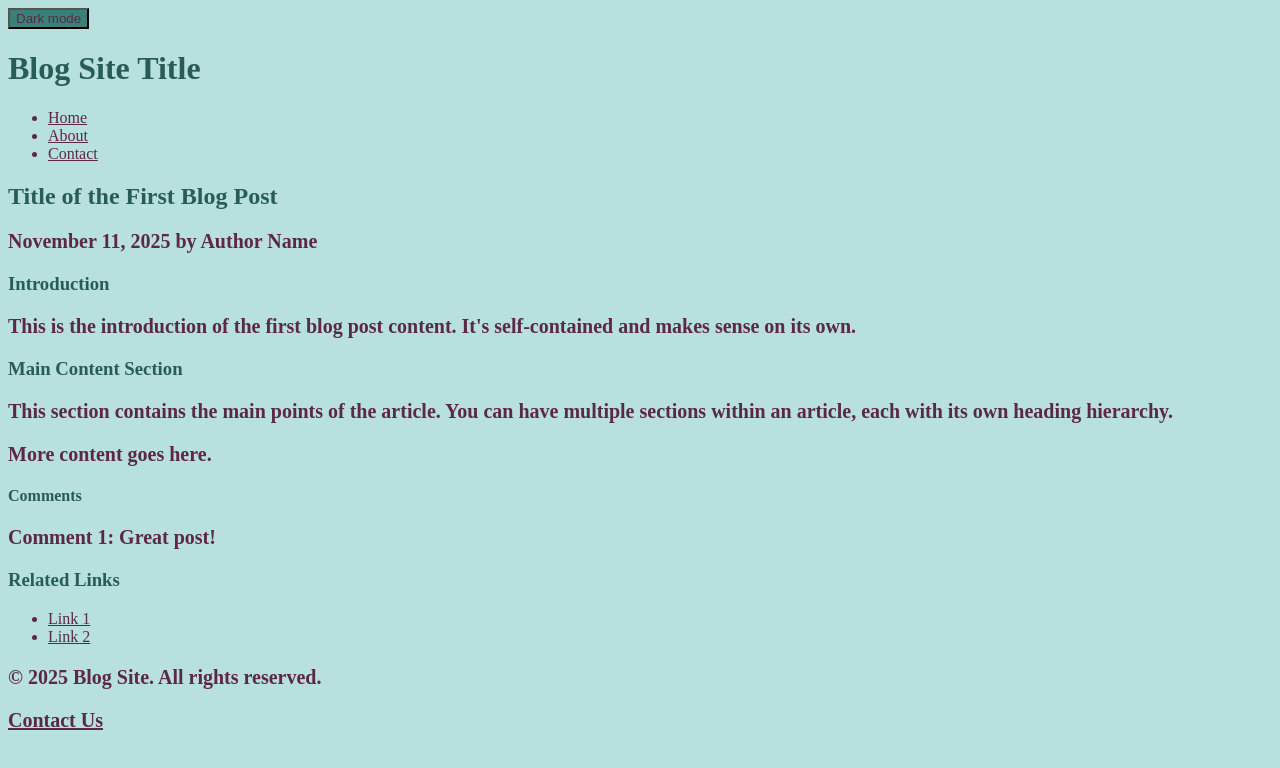
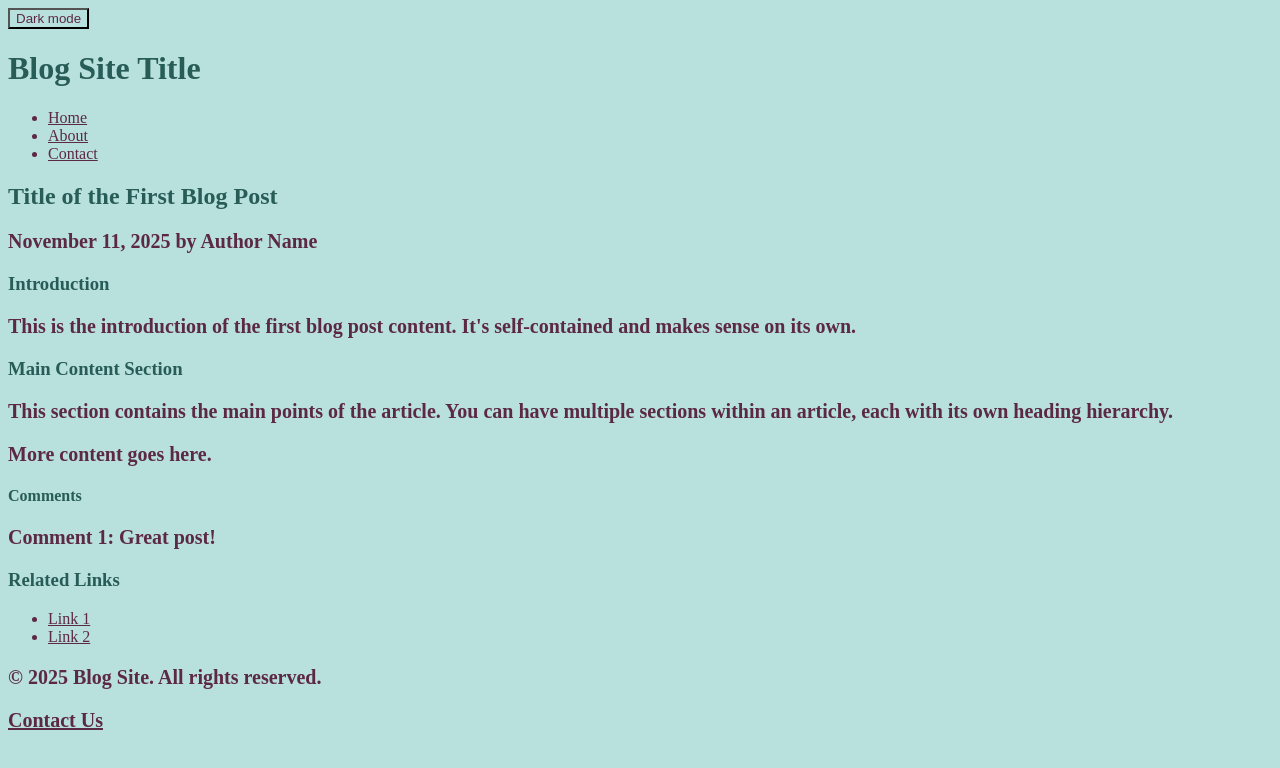
Before and after one commit to IDBCourses/kd401b-ht26-a3-alessiaenckell-commits, a plain HTML site: page index.html in a window 1280 px wide. Drawn offline with Linux system fonts and the light colour scheme.

Commit message:
Exercises November 13

```diff
--- a/style.css
+++ b/style.css
@@ -40,7 +40,7 @@ ul {
 }
 button {
   color: var(--accent800);
-  background-color: var(--primary700);
+  background-color: var(--primary300);
 }
 button:hover {
   background-color: var(--accent800);
```
